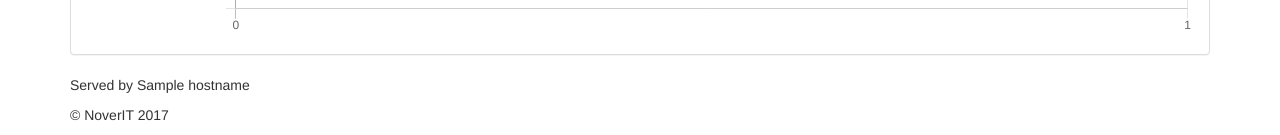
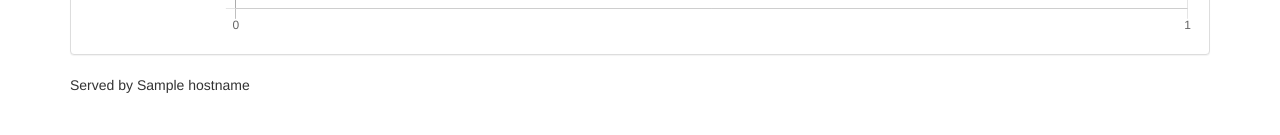
Before and after one commit to neverping/sample_flask, a Flask app: template polls/templates/results.html in a window 1280 px wide. Shown: the part 685-820 px from the top of the page. After the commit the page ends 778 px from the top, so only its background shows below. Run offline with Flask 2, Linux system fonts and the light colour scheme; data comes from the database, SQL or seed files in the repository; the template is opened without the code that fills it: values that come from a table or form of the project are taken from there, most other values are stand-ins (such as "Sample title", 1, 10 or a date in 2020); some libraries are stand-ins or nearby versions.

Commit message:
REMOVED: Clearing up the template.

```diff
--- a/polls/templates/results.html
+++ b/polls/templates/results.html
@@ -27,7 +27,6 @@
         </div>
         <footer class="footer">
             <p> Served by {{hostname}}</p>
-            <p> &copy; NoverIT 2017</p>
         </footer>
     </div>
     <script>
```
